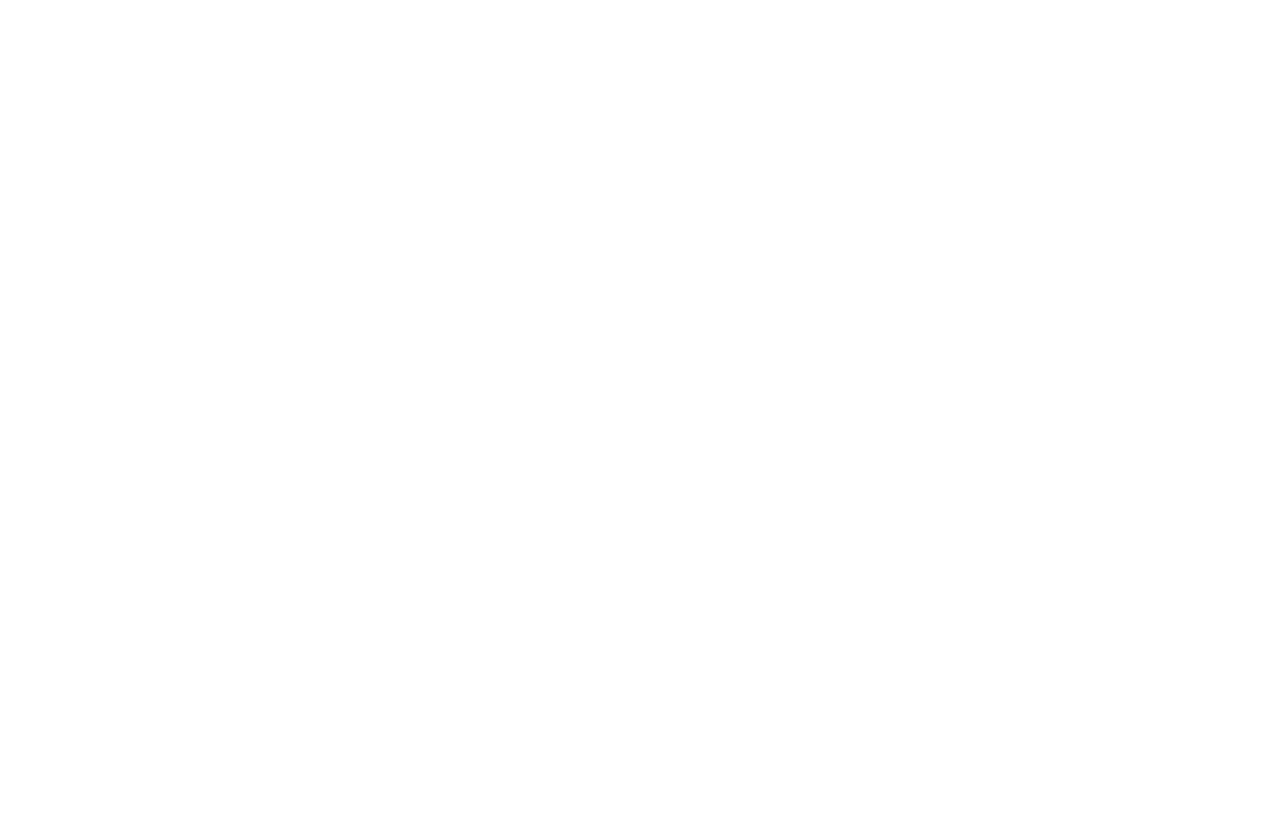
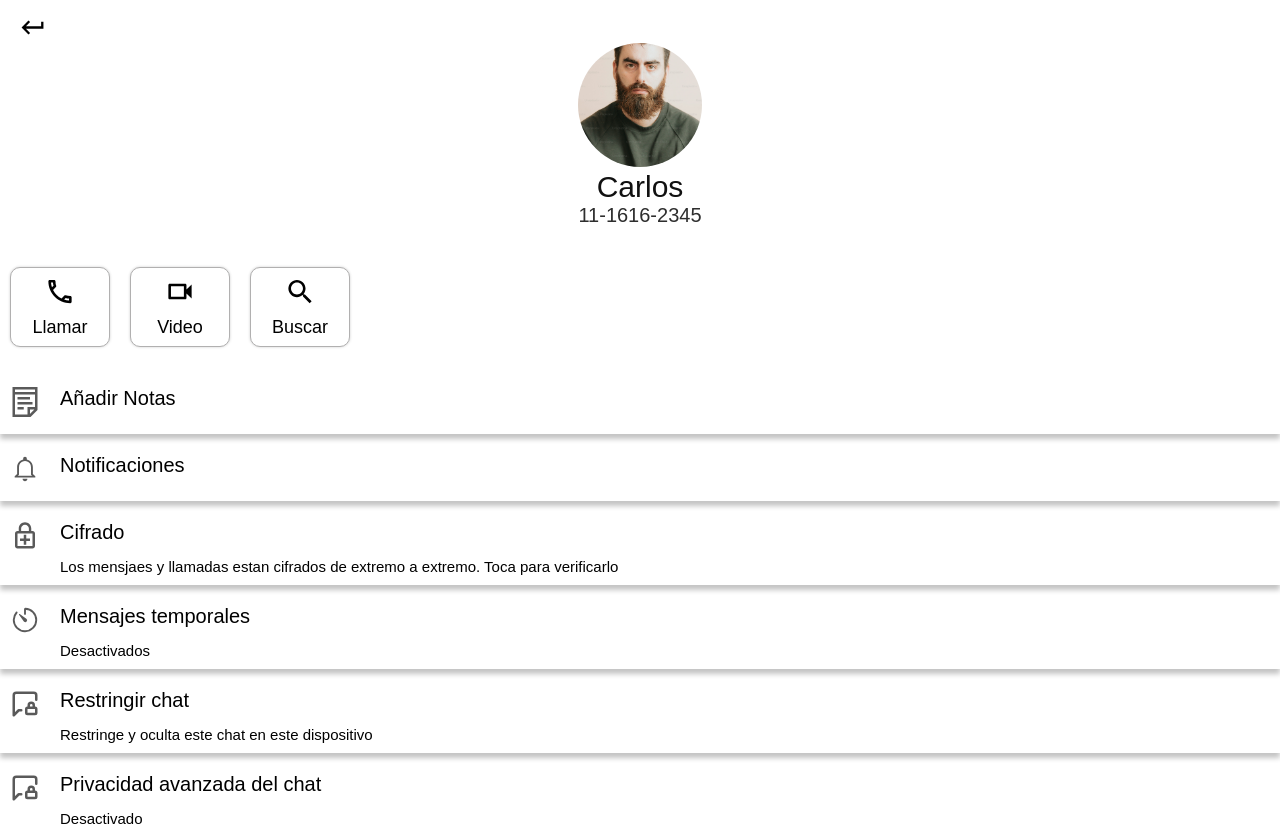
Before and after one commit to Charlydaniel/TP-2-Chat, a React (Vite) app: page /contacts/1/data in a window 1280 px wide. Before the commit the page ends 800 px from the top, so only its background shows below. Built offline with nearby package versions, Linux system fonts and the light colour scheme.

Commit message:
Subiendo lista de opciones contacto

```diff
--- a/src/Components/Chat-component/ChatComponent.jsx
+++ b/src/Components/Chat-component/ChatComponent.jsx
@@ -67,9 +67,9 @@
                     <button onClick={handleIrATarjetaContacto}>+</button>
                 </div>
                 <div className="head-iconos nombre-contacto">
-                    <BiVideo />
-                    <PiPhoneCallThin />
-                    <SlOptionsVertical />
+                        <div className="contenedor-icono-video">< BiVideo /></div>
+                        <div className="contenedor-icono-llamado"><PiPhoneCallThin /></div>
+                        <div className="contenedor-icono-opciones"><SlOptionsVertical /></div>
                 </div>
             </aside>
         </header>
--- a/src/Components/Contact-components/ContactData/ContactData.jsx
+++ b/src/Components/Contact-components/ContactData/ContactData.jsx
@@ -2,36 +2,112 @@
 import './ContactDataStyle.css'
 import { ContactDataContext } from "../../../Contexts/ContactDataContext";
 import { MdOutlineCall } from "react-icons/md";
-import { MdOutlineVideocam } from "react-icons/md";
-import { IoMdSearch } from "react-icons/io";
+import { MdOutlineVideocam,MdOutlineEnhancedEncryption,MdOutlineSecurity } from "react-icons/md";
+import { IoMdSearch,IoMdNotificationsOutline,IoMdReturnLeft } from "react-icons/io";
+import { GrNotes } from "react-icons/gr";
+import { IoTimerOutline } from "react-icons/io5";
+import { LuMessageSquareLock } from "react-icons/lu";
+import { useNavigate } from 'react-router'
+import { useParams } from "react-router";
 
 
 export default function ContactData(){
+
+  const navigate = useNavigate()
+  const {contact_id}=useParams()
+
+  const VolverAChat = () => {
+    navigate(`/contacts/${contact_id}/messages`)
+  }
+
   const {contact} = useContext(ContactDataContext)
+  const opciones_menu = [
+      {
+        logo: <GrNotes />,
+        texto: 'Añadir Notas'
+      },
+      {
+        logo: <IoMdNotificationsOutline />,
+        texto: 'Notificaciones',
+        extra_text:''
+      },
+      {
+        logo: <MdOutlineEnhancedEncryption />,
+        texto: 'Cifrado',
+        extra_text:'Los mensjaes y llamadas estan cifrados de extremo a extremo. Toca para verificarlo'
+      },
+      {
+        logo: <IoTimerOutline />,
+        texto: 'Mensajes temporales'
+        ,
+        extra_text:'Desactivados'
 
+      },
+      {
+        logo: <LuMessageSquareLock />,
+        texto: 'Restringir chat',
+        extra_text:'Restringe y oculta este chat en este dispositivo'
+      },
+      {
+        logo: <LuMessageSquareLock />,
+        texto: 'Privacidad avanzada del chat',
+        extra_text:'Desactivado'
+      }
+    ]
+
+
+
+  const menu = opciones_menu.map(
+
+    function (item_menu, clave) {
+      return (
+        <div key={clave}>
+          <button className="contenedor-item-menu">
+            <div className="item-menu-superior">
+              <div className="logo-item-menu" id="logo-item-menu" name="logo-item-menu">{item_menu.logo}</div>
+              <label className="logo-item-menu-tag" htmlFor="logo-item-menu">{item_menu.texto}</label>
+            </div>
+            <div className="item-menu-inferior">
+              <div className="logo-item-menu"></div>
+              <p className="descripcion-item-menu">{item_menu.extra_text}</p>
+            </div>
+          </button>
+        </div>
+
+      )
+    }
+
+  )
 
   return (
 
     <div className="tarjeta-contacto-contenedor">
       <header  className="header-contacto-contenedor">
+        <button className="tarjeta-contacto-boton-volver" onClick={VolverAChat}><IoMdReturnLeft /></button>
         <div className="img-contacto-contenedor">
           <img className="tarjeta-contacto-img" src={'/imgs/' + contact.nombre + '.jpg'} alt="Foto contacto" />
         </div>
-        <div className="datos-contacto">
-          <h3>{contact.nombre}</h3>
-          <p>Última conexión: {contact.ultima_conexion}</p>
+        <div className="terjeta-contactos-datos-contacto">
+          <p className="tarjeta-contacto-nombre-contacto">{contact.nombre}</p>
+          <p className="tarjeta-contacto-telefono-contacto">{contact.telefono}</p>
         </div>
       </header>
       <div className="opciones-contacto-contenedor">
-        <button className="opcion-contacto">
+        <button className="opcion-contacto" id="opcion-contacto-llamar" name="opcion-contacto-llamar">
             <MdOutlineCall />
+            <label className="opcion-contacto-llamar" htmlFor="opcion-contacto-llamar">Llamar</label>
         </button>
-        <button className="opcion-contacto">
+        <button className="opcion-contacto" id="opcion-contacto-video" name="opcion-contacto-video">
            <MdOutlineVideocam/>
+            <label className="opcion-contacto-video" htmlFor="opcion-contacto-video">Video</label>
         </button>
-        <button className="opcion-contacto">
+        <button className="opcion-contacto" id="opcion-contacto-buscar" name="opcion-contacto-buscar">
             <IoMdSearch />
+             <label className="opcion-contacto-buscar" htmlFor="opcion-contacto-buscar">Buscar</label>
         </button>
+      </div>
+      <div className="contenedor-menu">
+        {menu}
       </div>
     </div>
   )
--- a/src/Components/Contact-components/ContactData/ContactDataStyle.css
+++ b/src/Components/Contact-components/ContactData/ContactDataStyle.css
@@ -2,6 +2,7 @@
     padding: 0;
     margin: 0;
     box-sizing: border-box;
+    font-family: sans-serif;
 }
 
 
@@ -9,21 +10,29 @@
 .tarjeta-contacto-contenedor{
   display: flex;
   flex-direction: column;
-  background-color: black;
+
 }
+
 
 .opcion-contacto{
   display: flex;
-  flex-direction: row;
+  flex-direction: column;
   align-items: center;
-  justify-content: center;
-  width: 50px;
-  height: 50px;
-  font-size: 30px;
-  color: rgb(255, 255, 255);
+  justify-content: end;
+  width: 100px;
+  height: 80px;
+  font-size: 40px;
+  color: black;
+  background-color: white;
   border-radius: 10px;
-  background-color: black;
-  border: none;
+  border: 1px solid rgb(177, 176, 176);
+  gap: 10px;
+  padding: 8px;
+  box-shadow: 0px 0px 3px rgb(207, 207, 207);
+}
+.opcion-contacto-buscar, .opcion-contacto-video, .opcion-contacto-llamar{
+  font-size: 18px;
+  color: black;
 }
 
 .opciones-contacto-contenedor{
@@ -41,19 +50,19 @@
   display: flex;
   flex-direction: column;
   align-items: center;
-  background-color: rgb(180, 165, 165);
+ /*  background-color: rgb(180, 165, 165); */
   color: rgb(17, 17, 17);
   border-radius: 25px;
-  padding: 40px 0 20px 0;
-  margin-top: 40px;
+  padding: 15px 0 20px 0;
   width: 100%;
+  position: sticky;
+  top: 0;
+  background-color: white;
 }
 
 .img-contacto-contenedor {
-  position: absolute;
-  top: 10px;
-  width: 60px;
-  height: 60px;
+  width: 130px;
+  height: 130px;
   border-radius: 50%;
   border: 3px white solid;
   overflow: hidden;
@@ -68,20 +77,97 @@
   height: 100%;
   object-fit: cover;
 }
-
-.datos-contacto {
+.tarjeta-contacto-nombre-contacto{
   text-align: center;
+  align-items: center;
+  font-size: 30px;
 }
-
+.terjeta-contactos-datos-contacto{
+  display: flex;
+  flex-direction: column;
+  align-items: center;
+  font-size: 15px;
+}
+.tarjeta-contacto-telefono-contacto{
+  font-size: 20px;
+  color: rgb(46, 46, 46);
+}
+.contenedor-item-menu{
+  display: flex;
+  flex-direction: column;
+  padding: 10px;
+  box-shadow: 0 5px 5px rgb(196, 196, 196);
+  background-color: white;
+  border: none;
+  width: 100%;
+}
+.item-menu-superior, .item-menu-inferior{
+  display: flex;
+  flex-direction: row;
+}
+.logo-item-menu{
+  width: 30px;
+  font-size: 30px;
+  text-align: center;
+  color: rgb(90, 90, 90);
+}
+.logo-item-menu-tag{
+  font-size: 20px;
+  padding-left: 20px;
+}
+.descripcion-item-menu{
+    font-size: 15px;
+    padding-left: 20px;
+    text-align: start;
+}
+.contenedor-menu{
+  display: flex;
+  flex-direction: column;
+  gap: 10px;
+  margin-top: 20px;
+}
+.tarjeta-contacto-boton-volver{
+  display: flex;
+  flex-direction: row;
+  justify-content: start;
+  width: 100%;
+  font-size: 25px;
+  background-color: white;
+  border: none;
+  padding-left: 20px;
+}
 @media (max-width: 500px) {
 
-  .opcion-contacto{
-      width: 35px;
-      height: 35px;
-    }
     .opciones-contacto-contenedor{
 
       justify-content: center;
 
   }
+  .opcion-contacto{
+
+    width: 90px;
+    height: 90px;
 }
+
+}
+
+@media (max-width: 350px) {
+
+
+  .opcion-contacto{
+
+    width: 90px;
+    height: 70px;
+}
+.opciones-contacto-contenedor{
+  gap: 5px;
+}
+
+}
+
+@media (max-width: 350px) {
+.opcion-contacto-buscar, .opcion-contacto-video, .opcion-contacto-llamar{
+  font-size: 10px;
+}
+
+}
--- a/src/data/ContactMook.js
+++ b/src/data/ContactMook.js
@@ -4,6 +4,7 @@
                 id: 1,
                 nombre: 'Carlos',
                 ultima_conexion: '11:50',
+telefono:'11-1616-2345',
                 messages: [{
                     id: 1,
                     contacto: 'contacto',
@@ -48,6 +49,7 @@
                 id: 2,
                 nombre: 'Juan',
                 ultima_conexion: '15:33',
+telefono:'11-1616-2345',
                 messages: [{
                     id: 1,
                     contacto: 'contacto',
@@ -92,6 +94,7 @@
                 id: 3,
                 nombre: 'Pepe',
                 ultima_conexion: '03:00',
+telefono:'11-1616-2345',
                 messages: [{
                     id: 1,
                     contacto: 'contacto',
@@ -135,6 +138,7 @@
                 id: 4,
                 nombre: 'Andrea',
                 ultima_conexion: '14:50',
+telefono:'11-1616-2345',
                 messages: [{
                     id: 1,
                     contacto: 'contacto',
@@ -179,6 +183,7 @@
                 id: 5,
                 nombre: 'Julian',
                 ultima_conexion: '18:56',
+telefono:'11-1616-2345',
                 messages: [{
                     id: 1,
                     contacto: 'contacto',
@@ -223,6 +228,7 @@
                 id: 5,
                 nombre: 'Rodrigo',
                 ultima_conexion: '18:56',
+telefono:'11-1616-2345',
                 messages: [{
                     id: 1,
                     contacto: 'contacto',
@@ -267,6 +273,7 @@
 		id: 7,
 		nombre: 'Agustina',
 		ultima_conexion: '11:51',
+telefono:'11-1616-2345',
 		messages: [
       {
         id: 1,
@@ -309,6 +316,7 @@
     id: 8,
     nombre: 'Bruno',
     ultima_conexion: '14:16',
+telefono:'11-1616-2345',
     messages: [
       {
         id: 1,
@@ -351,6 +359,7 @@
     id: 9,
     nombre: 'Camila',
     ultima_conexion: '20:06',
+telefono:'11-1616-2345',
     messages: [
       {
         id: 1,
@@ -393,6 +402,7 @@
     id: 10,
     nombre: 'Damián',
     ultima_conexion: '19:10',
+telefono:'11-1616-2345',
     messages: [
       {
         id: 1,
@@ -435,6 +445,7 @@
     id: 11,
     nombre: 'Elena',
     ultima_conexion: '10:19',
+telefono:'11-1616-2345',
     messages: [
       {
         id: 1,
@@ -477,6 +488,7 @@
     id: 12,
     nombre: 'Facundo',
     ultima_conexion: '22:24',
+telefono:'11-1616-2345',
     messages: [
       {
         id: 1,
@@ -519,6 +531,7 @@
     id: 13,
     nombre: 'Gabriela',
     ultima_conexion: '10:36',
+telefono:'11-1616-2345',
     messages: [
       {
         id: 1,
@@ -561,6 +574,7 @@
     id: 14,
     nombre: 'Hugo',
     ultima_conexion: '10:32',
+telefono:'11-1616-2345',
     messages: [
       {
         id: 1,
@@ -603,6 +617,7 @@
     id: 15,
     nombre: 'Ivana',
     ultima_conexion: '17:58',
+telefono:'11-1616-2345',
     messages: [
       {
         id: 1,
@@ -645,6 +660,7 @@
     id: 16,
     nombre: 'Luciano',
     ultima_conexion: '08:46',
+telefono:'11-1616-2345',
     messages: [
       {
         id: 1,
@@ -687,6 +703,7 @@
     id: 17,
     nombre: 'Mariana',
     ultima_conexion: '23:56',
+telefono:'11-1616-2345',
     messages: [
       {
         id: 1,
@@ -729,6 +746,7 @@
     id: 18,
     nombre: 'Nicolás',
     ultima_conexion: '05:06',
+telefono:'11-1616-2345',
     messages: [
       {
         id: 1,
@@ -771,6 +789,7 @@
     id: 19,
     nombre: 'Olga',
     ultima_conexion: '10:10',
+telefono:'11-1616-2345',
     messages: [
       {
         id: 1,
@@ -813,6 +832,7 @@
     id: 20,
     nombre: 'Pablo',
     ultima_conexion: '23:34',
+telefono:'11-1616-2345',
     messages: [
       {
         id: 1,
@@ -855,6 +875,7 @@
     id: 21,
     nombre: 'Ramiro',
     ultima_conexion: '05:51',
+telefono:'11-1616-2345',
     messages: [
       {
         id: 1,
@@ -897,6 +918,7 @@
     id: 22,
     nombre: 'Sofía',
     ultima_conexion: '08:58',
+telefono:'11-1616-2345',
     messages: [
       {
         id: 1,
@@ -939,6 +961,7 @@
     id: 23,
     nombre: 'Tomás',
     ultima_conexion: '20:15',
+telefono:'11-1616-2345',
     messages: [
       {
         id: 1,
@@ -981,6 +1004,7 @@
     id: 24,
     nombre: 'Ulises',
     ultima_conexion: '09:12',
+telefono:'11-1616-2345',
     messages: [
       {
         id: 1,
@@ -1023,6 +1047,7 @@
     id: 25,
     nombre: 'Valentina',
     ultima_conexion: '20:59',
+telefono:'11-1616-2345',
     messages: [
       {
         id: 1,
@@ -1065,6 +1090,7 @@
     id: 26,
     nombre: 'Walter',
     ultima_conexion: '20:26',
+telefono:'11-1616-2345',
     messages: [
       {
         id: 1,
@@ -1107,6 +1133,7 @@
     id: 27,
     nombre: 'Ximena',
     ultima_conexion: '18:56',
+telefono:'11-1616-2345',
     messages: [
       {
         id: 1,
@@ -1149,6 +1176,7 @@
     id: 28,
     nombre: 'Yanina',
     ultima_conexion: '07:25',
+telefono:'11-1616-2345',
     messages: [
       {
         id: 1,
@@ -1191,6 +1219,7 @@
     id: 29,
     nombre: 'Zoe',
     ultima_conexion: '18:23',
+telefono:'11-1616-2345',
     messages: [
       {
         id: 1,
@@ -1233,6 +1262,7 @@
     id: 30,
     nombre: 'Sebastián',
     ultima_conexion: '01:37',
+telefono:'11-1616-2345',
     messages: [
       {
         id: 1,
@@ -1275,6 +1305,7 @@
     id: 31,
     nombre: 'Belén',
     ultima_conexion: '01:45',
+telefono:'11-1616-2345',
     messages: [
       {
         id: 1,
@@ -1317,6 +1348,7 @@
     id: 32,
     nombre: 'Nahuel',
     ultima_conexion: '00:11',
+telefono:'11-1616-2345',
     messages: [
       {
         id: 1,
@@ -1359,6 +1391,7 @@
     id: 33,
     nombre: 'Florencia',
     ultima_conexion: '22:48',
+telefono:'11-1616-2345',
     messages: [
       {
         id: 1,
@@ -1401,6 +1434,7 @@
     id: 34,
     nombre: 'Gastón',
     ultima_conexion: '07:15',
+telefono:'11-1616-2345',
     messages: [
       {
         id: 1,
@@ -1443,6 +1477,7 @@
     id: 35,
     nombre: 'Milagros',
     ultima_conexion: '17:20',
+telefono:'11-1616-2345',
     messages: [
       {
         id: 1,
@@ -1485,6 +1520,7 @@
     id: 36,
     nombre: 'Ezequiel',
     ultima_conexion: '21:17',
+telefono:'11-1616-2345',
     messages: [
       {
         id: 1,
@@ -1527,6 +1563,7 @@
     id: 37,
     nombre: 'Martina',
     ultima_conexion: '14:48',
+telefono:'11-1616-2345',
     messages: [
       {
         id: 1,
@@ -1569,6 +1606,7 @@
     id: 38,
     nombre: 'Lautaro',
     ultima_conexion: '16:17',
+telefono:'11-1616-2345',
     messages: [
       {
         id: 1,
@@ -1611,6 +1649,7 @@
     id: 39,
     nombre: 'Julieta',
     ultima_conexion: '11:02',
+telefono:'11-1616-2345',
     messages: [
       {
         id: 1,
@@ -1653,6 +1692,7 @@
     id: 40,
     nombre: 'Federico',
     ultima_conexion: '21:49',
+telefono:'11-1616-2345',
     messages: [
       {
         id: 1,
@@ -1695,6 +1735,7 @@
     id: 41,
     nombre: 'Rocío',
     ultima_conexion: '10:14',
+telefono:'11-1616-2345',
     messages: [
       {
         id: 1,
@@ -1737,6 +1778,7 @@
     id: 42,
     nombre: 'Emilia',
     ultima_conexion: '09:19',
+telefono:'11-1616-2345',
     messages: [
       {
         id: 1,
@@ -1779,6 +1821,7 @@
     id: 43,
     nombre: 'Agustín',
     ultima_conexion: '04:30',
+telefono:'11-1616-2345',
     messages: [
       {
         id: 1,
@@ -1821,6 +1864,7 @@
     id: 44,
     nombre: 'Luana',
     ultima_conexion: '08:26',
+telefono:'11-1616-2345',
     messages: [
       {
         id: 1,
@@ -1863,6 +1907,7 @@
     id: 45,
     nombre: 'Mateo',
     ultima_conexion: '19:08',
+telefono:'11-1616-2345',
     messages: [
       {
         id: 1,
@@ -1905,6 +1950,7 @@
     id: 46,
     nombre: 'Daniela',
     ultima_conexion: '16:15',
+telefono:'11-1616-2345',
     messages: [
       {
         id: 1,
@@ -1947,6 +1993,7 @@
     id: 47,
     nombre: 'Tobías',
     ultima_conexion: '03:51',
+telefono:'11-1616-2345',
     messages: [
       {
         id: 1,
@@ -1989,6 +2036,7 @@
     id: 48,
     nombre: 'Malena',
     ultima_conexion: '03:42',
+telefono:'11-1616-2345',
     messages: [
       {
         id: 1,
@@ -2031,6 +2079,7 @@
     id: 49,
     nombre: 'Benjamin',
     ultima_conexion: '16:37',
+telefono:'11-1616-2345',
     messages: [
       {
         id: 1,
@@ -2073,6 +2122,7 @@
     id: 50,
     nombre: 'Celeste',
     ultima_conexion: '08:49',
+telefono:'11-1616-2345',
     messages: [
       {
         id: 1,
--- a/src/main.jsx
+++ b/src/main.jsx
@@ -9,7 +9,7 @@
 createRoot(document.getElementById('root')).render(
 
 
-<BrowserRouter basename="/TP-2-Chat">
+<BrowserRouter>
         <ContactContextProvider>
                 <MessageContextProvider>
                         <ContactDataContextProvider>
--- a/vite.config.js
+++ b/vite.config.js
@@ -3,6 +3,6 @@
 
 // https://vite.dev/config/
 export default defineConfig({
-    base: '/TP-2-Chat/',
+    base: '/',
   plugins: [react()],
 })
```
Also changed, not shown: src/Components/Chat-component/ChatStyle.css (+10 -1 lines), src/Contexts/ContactContext.jsx (line endings or trailing spaces).
